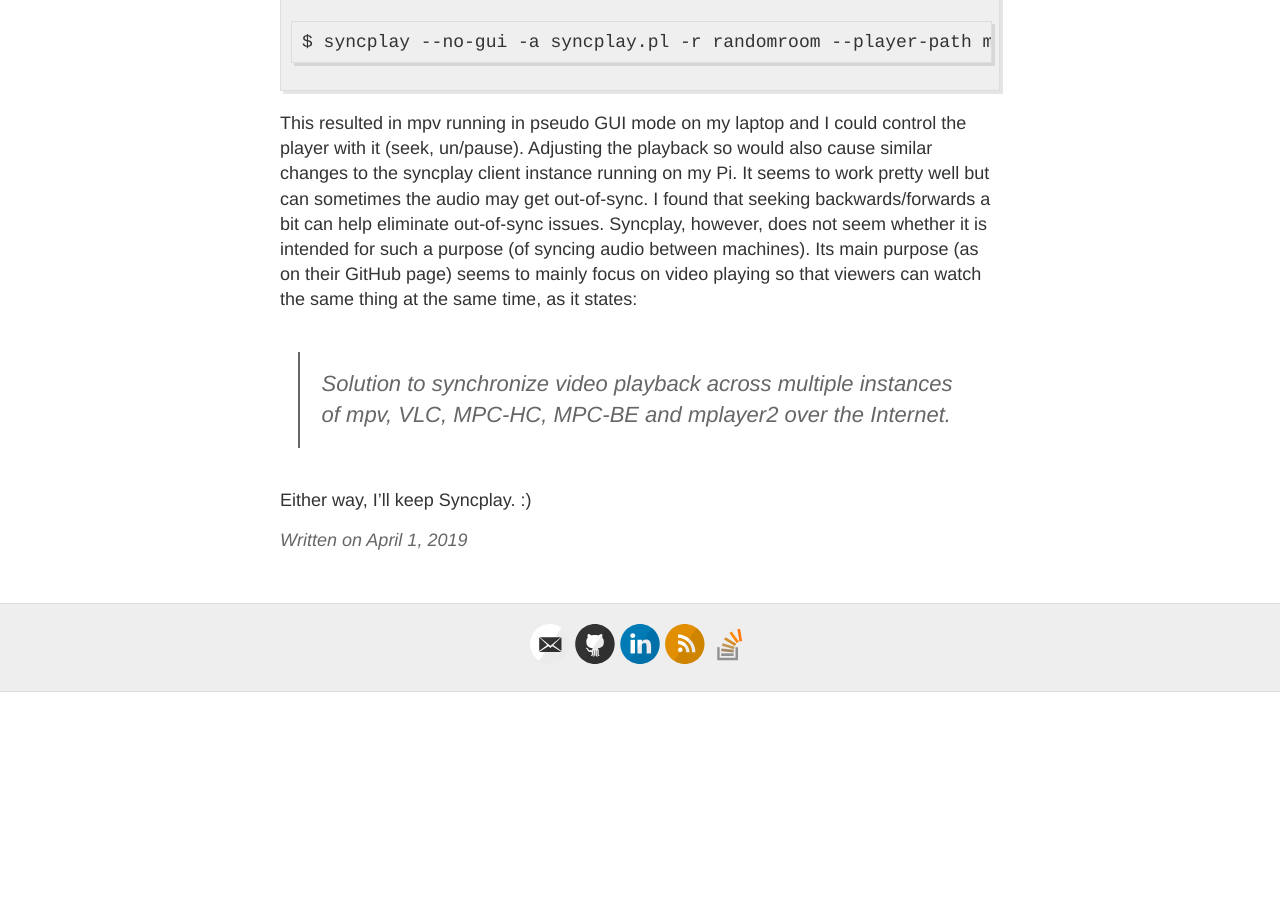
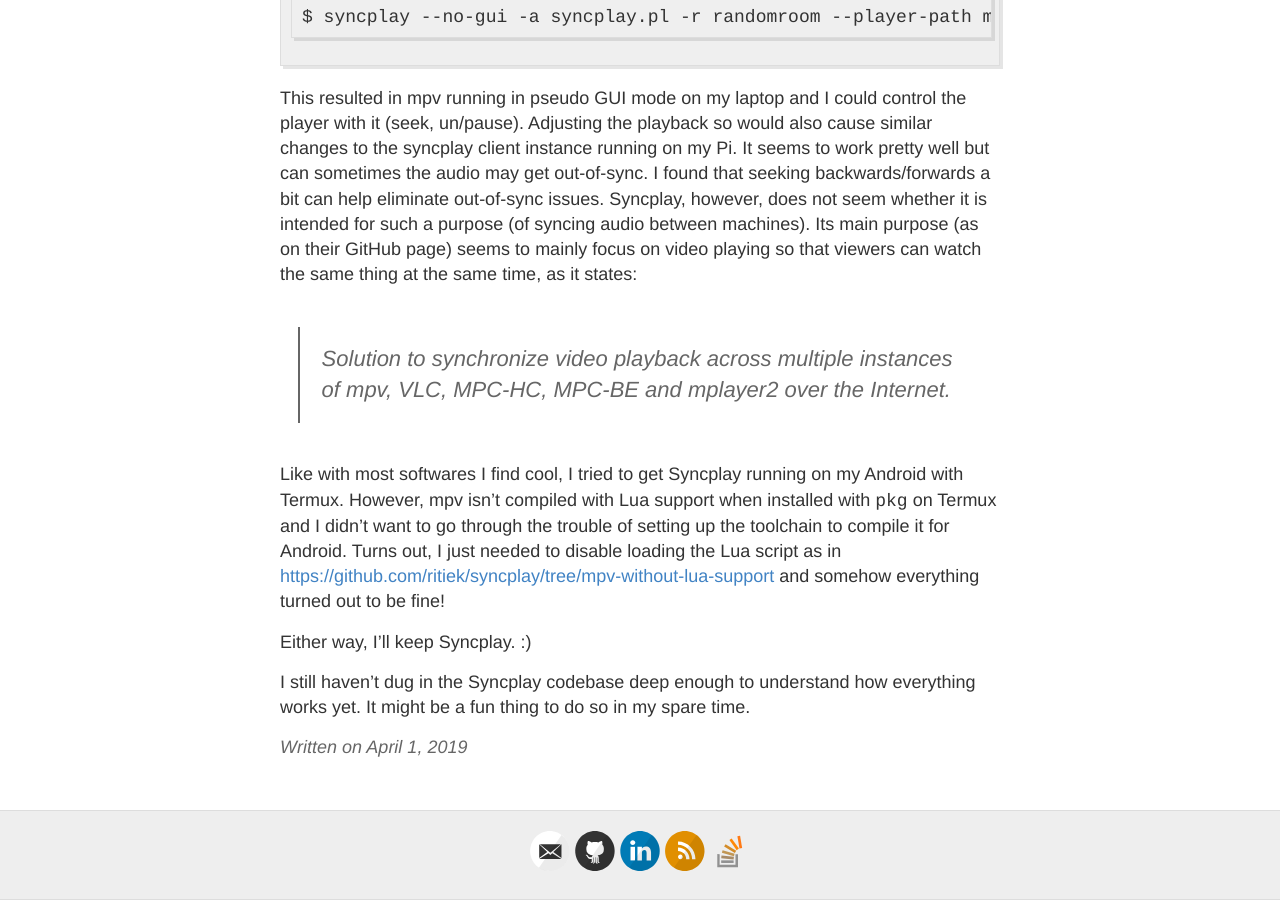
Before and after one commit to ritiek/ritiek.github.io, a Jekyll site: the page built from _posts/2019-04-01-blog-post-12.md, in a window 1280 px wide and 900 px high, scrolled down 1897 px. Built offline with Jekyll 4.4.1, drawn with Linux system fonts in a browser that asks for light colours; our own code applies the rules of GitHub Pages for plain Markdown files; before the commit the page ends 2589 px from its top, so only the background shows below that; some of the changed text lies outside the part shown.

Commit message:
Add Termux section

```diff
--- a/_posts/2019-04-01-blog-post-12.md
+++ b/_posts/2019-04-01-blog-post-12.md
@@ -74,6 +74,16 @@
 audio between machines). Its main purpose (as on their GitHub page) seems to mainly focus on video playing so that viewers
 can watch the same thing at the same time, as it states:
 
-> Solution to synchronize video playback across multiple instances of mpv, VLC, MPC-HC, MPC-BE and mplayer2 over the Internet.
+> Solution to synchronize video playback across multiple instances of mpv, VLC, MPC-HC, MPC-BE and mplayer2 over the
+> Internet.
+
+Like with most softwares I find cool, I tried to get Syncplay running on my Android with Termux. However, mpv isn't
+compiled with Lua support when installed with `pkg` on Termux and I didn't want to go through the trouble of
+setting up the toolchain to compile it for Android. Turns out, I just needed to disable loading the Lua script
+as in [https://github.com/ritiek/syncplay/tree/mpv-without-lua-support](https://github.com/ritiek/syncplay/tree/mpv-without-lua-support)
+and somehow everything turned out to be fine!
 
 Either way, I'll keep Syncplay. :)
+
+I still haven't dug in the Syncplay codebase deep enough to understand how everything works yet. It might be
+a fun thing to do so in my spare time.
```
Also changed, not shown: other parts of _posts/2019-04-01-blog-post-12.md (+1 -1 lines).
